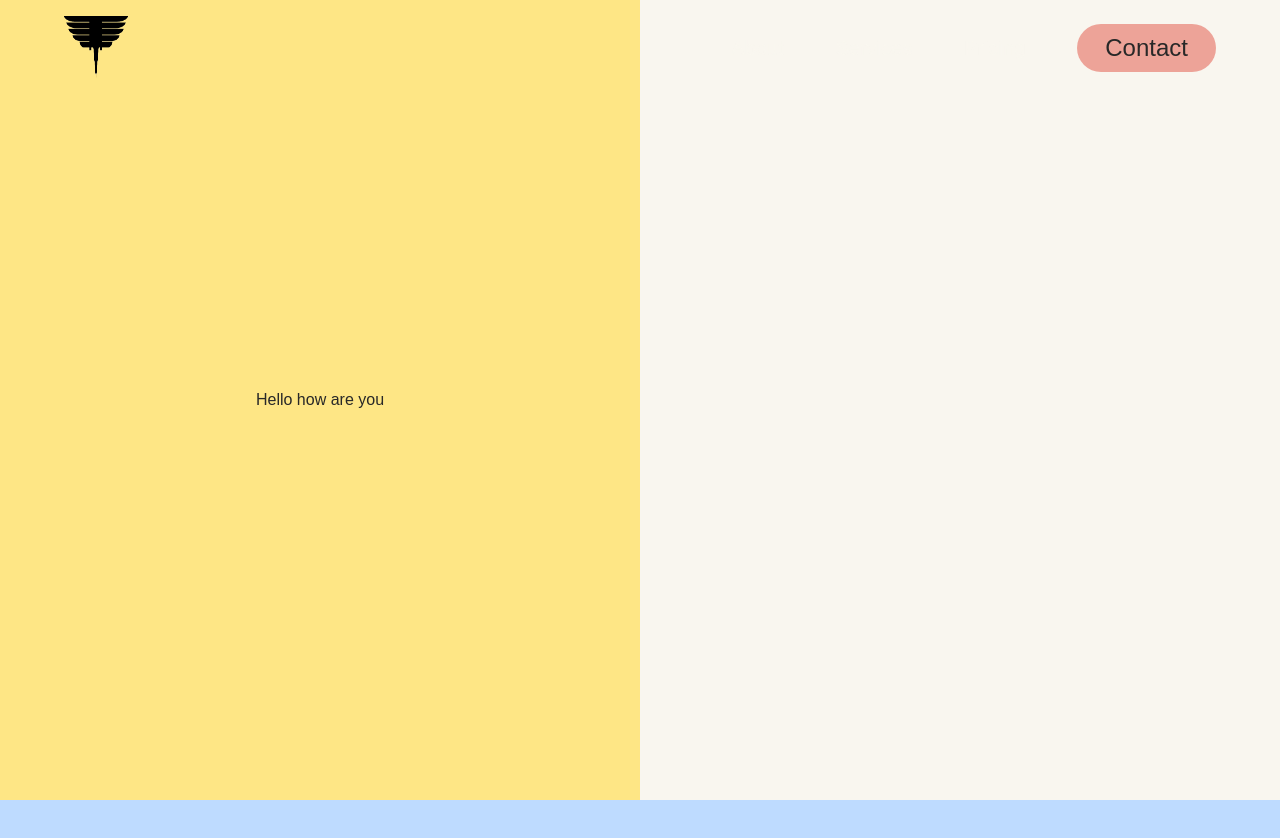
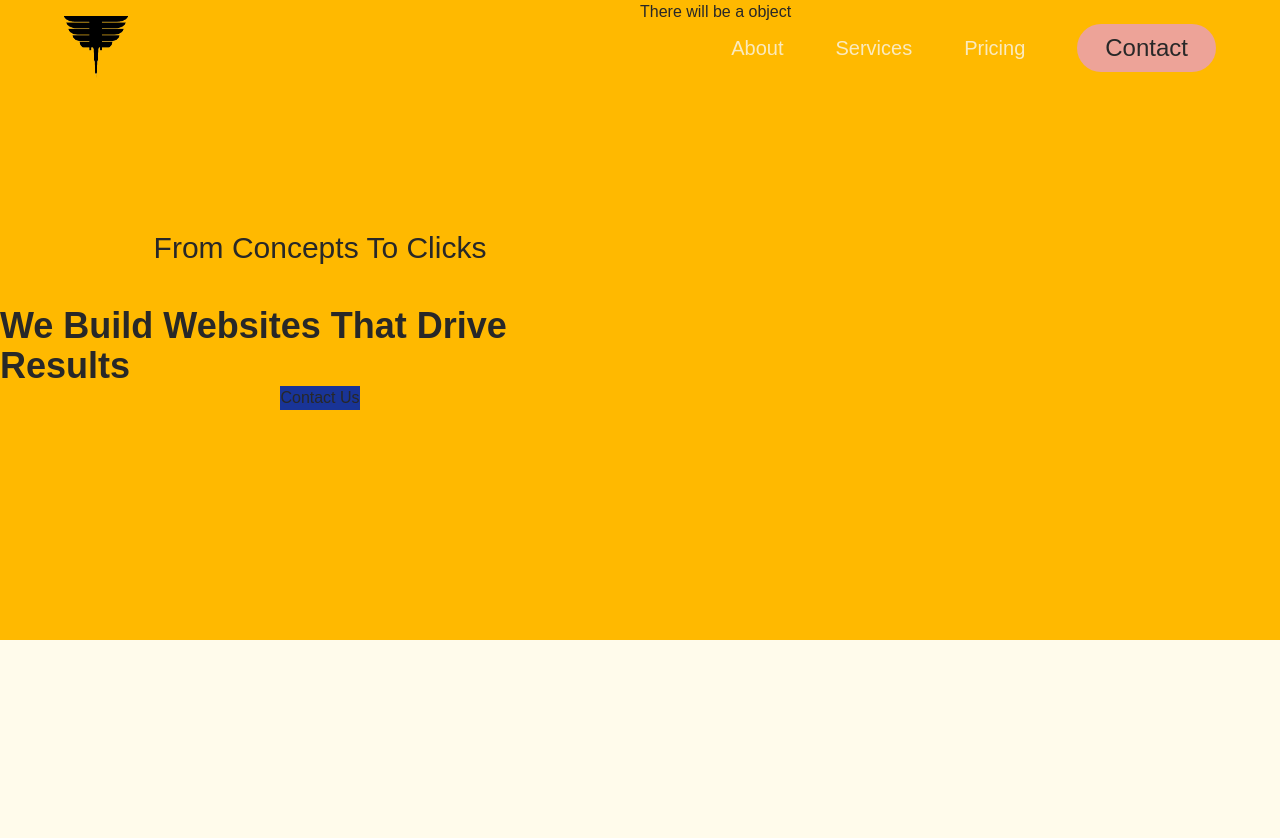
Before and after one commit to Hajdudev/hajdu, a Next.js app: page / in a window 1280 px wide. Shown: the top 838 px of the page. Built offline with nearby package versions, Linux system fonts and the light colour scheme.

Commit message:
made the hero layout

```diff
--- a/app/components/Hero.tsx
+++ b/app/components/Hero.tsx
@@ -1,10 +1,21 @@
 export default function Hero() {
   return (
-    <div className="w-screen top-0 -z-1 sticky h-screen">
+    <div className="w-screen top-0 -z-1 sticky h-[80vh]">
+      <div className=" bg-amber-400 h-full flex w-full ">
+        <div className=" w-1/2  flex flex-col items-center justify-center">
+          <div>
+            <h1 className="text-3xl" >From Concepts To Clicks</h1>
+          </div>
+          <div className="mt-10">
+            <p className="text-4xl font-bold">We Build Websites That Drive Results</p>
+          </div>
+          <button className="bg-cobal ">
+            Contact Us
+          </button>
+        </div>
 
-      <div className="flex w-full h-full">
-        <div className=" w-1/2 h-full bg-amber-200 flex  items-center justify-center">
-          <h1>Hello how are you</h1>
+        <div className="w-1/2 " >
+          <h1>There will be a object</h1>
         </div>
       </div>
     </div>
--- a/app/page.tsx
+++ b/app/page.tsx
@@ -3,6 +3,6 @@ import Hero from "./components/Hero";
 export default function Home() {
   return <div>
     <Hero />
-    <div className="w-screen h-screen bg-blue-200"></div>
+    <div className="bg-amber-50 w-full h-screen"></div>
   </div>
 }
```
